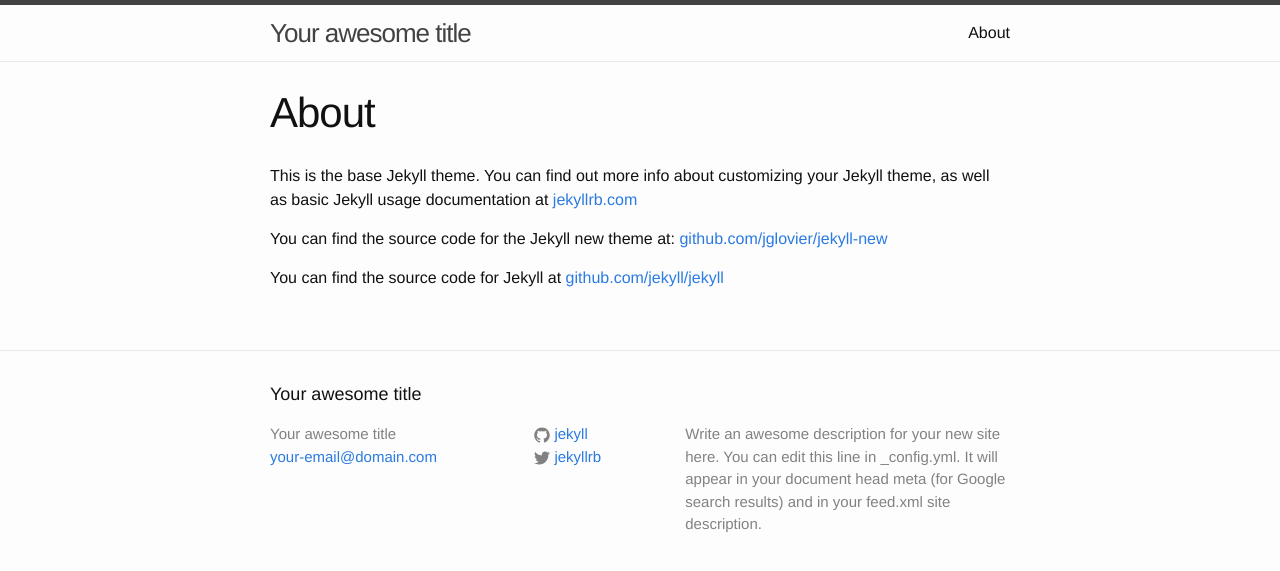
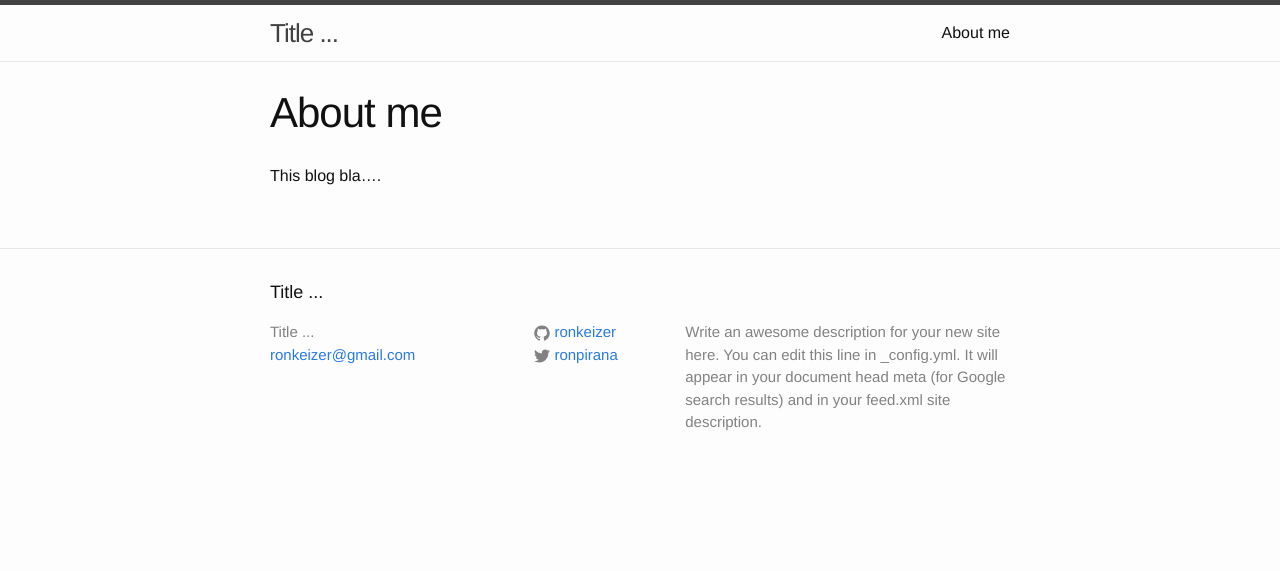
Before and after one commit to ronkeizer/ronkeizer.github.io, a Jekyll site: the page built from about.md, in a window 1280 px wide. Shown: the top 571 px of the page. Built offline with Jekyll 4.4.1, drawn with Linux system fonts in a browser that asks for light colours.

Commit message:
update jekyll

```diff
--- a/_config.yml
+++ b/_config.yml
@@ -1,14 +1,14 @@
 # Site settings
-title: Your awesome title
-email: your-email@domain.com
+title: Title ...
+email: ronkeizer@gmail.com
 description: > # this means to ignore newlines until "baseurl:"
   Write an awesome description for your new site here. You can edit this
   line in _config.yml. It will appear in your document head meta (for
   Google search results) and in your feed.xml site description.
 baseurl: "" # the subpath of your site, e.g. /blog/
-url: "http://yourdomain.com" # the base hostname & protocol for your site
-twitter_username: jekyllrb
-github_username:  jekyll
+url: "http://ronkeizer.github.com" # the base hostname & protocol for your site
+twitter_username: ronpirana
+github_username:  ronkeizer
 
 # Build settings
 markdown: kramdown
--- a/_includes/header.html
+++ b/_includes/header.html
@@ -6,11 +6,11 @@
 
     <nav class="site-nav">
       <a href="#" class="menu-icon">
-        <svg viewBox="0 0 18 15">
-          <path fill="#424242" d="M18,1.484c0,0.82-0.665,1.484-1.484,1.484H1.484C0.665,2.969,0,2.304,0,1.484l0,0C0,0.665,0.665,0,1.484,0 h15.031C17.335,0,18,0.665,18,1.484L18,1.484z"/>
-          <path fill="#424242" d="M18,7.516C18,8.335,17.335,9,16.516,9H1.484C0.665,9,0,8.335,0,7.516l0,0c0-0.82,0.665-1.484,1.484-1.484 h15.031C17.335,6.031,18,6.696,18,7.516L18,7.516z"/>
-          <path fill="#424242" d="M18,13.516C18,14.335,17.335,15,16.516,15H1.484C0.665,15,0,14.335,0,13.516l0,0 c0-0.82,0.665-1.484,1.484-1.484h15.031C17.335,12.031,18,12.696,18,13.516L18,13.516z"/>
-        </svg>
+        <!--<svg viewBox="0 0 18 15">-->
+          <!--<path fill="#424242" d="M18,1.484c0,0.82-0.665,1.484-1.484,1.484H1.484C0.665,2.969,0,2.304,0,1.484l0,0C0,0.665,0.665,0,1.484,0 h15.031C17.335,0,18,0.665,18,1.484L18,1.484z"/>-->
+          <!--<path fill="#424242" d="M18,7.516C18,8.335,17.335,9,16.516,9H1.484C0.665,9,0,8.335,0,7.516l0,0c0-0.82,0.665-1.484,1.484-1.484 h15.031C17.335,6.031,18,6.696,18,7.516L18,7.516z"/>-->
+          <!--<path fill="#424242" d="M18,13.516C18,14.335,17.335,15,16.516,15H1.484C0.665,15,0,14.335,0,13.516l0,0 c0-0.82,0.665-1.484,1.484-1.484h15.031C17.335,12.031,18,12.696,18,13.516L18,13.516z"/>-->
+        <!--</svg>-->
       </a>
 
       <div class="trigger">
--- a/about.md
+++ b/about.md
@@ -1,11 +1,7 @@
 ---
 layout: page
-title: About
+title: About me
 permalink: /about/
 ---
 
-This is the base Jekyll theme. You can find out more info about customizing your Jekyll theme, as well as basic Jekyll usage documentation at [jekyllrb.com](http://jekyllrb.com/)
-
-You can find the source code for the Jekyll new theme at: [github.com/jglovier/jekyll-new](https://github.com/jglovier/jekyll-new)
-
-You can find the source code for Jekyll at [github.com/jekyll/jekyll](https://github.com/jekyll/jekyll)
+This blog bla....
```
